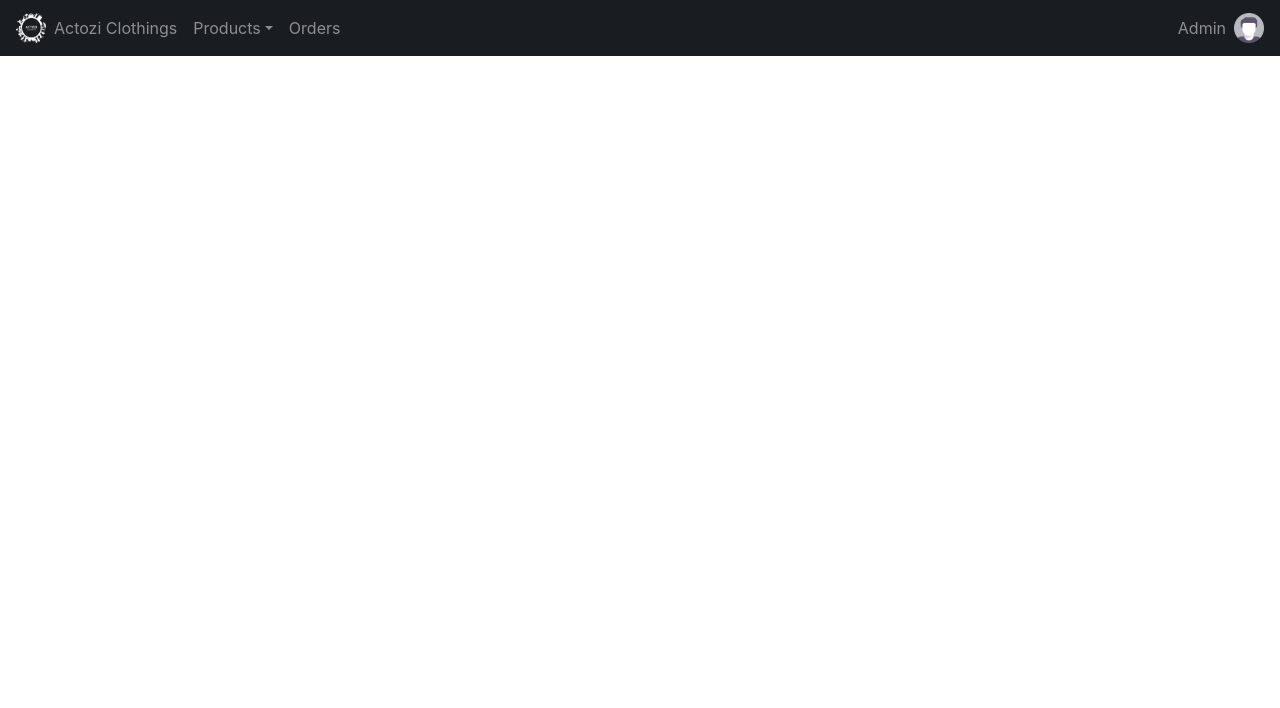
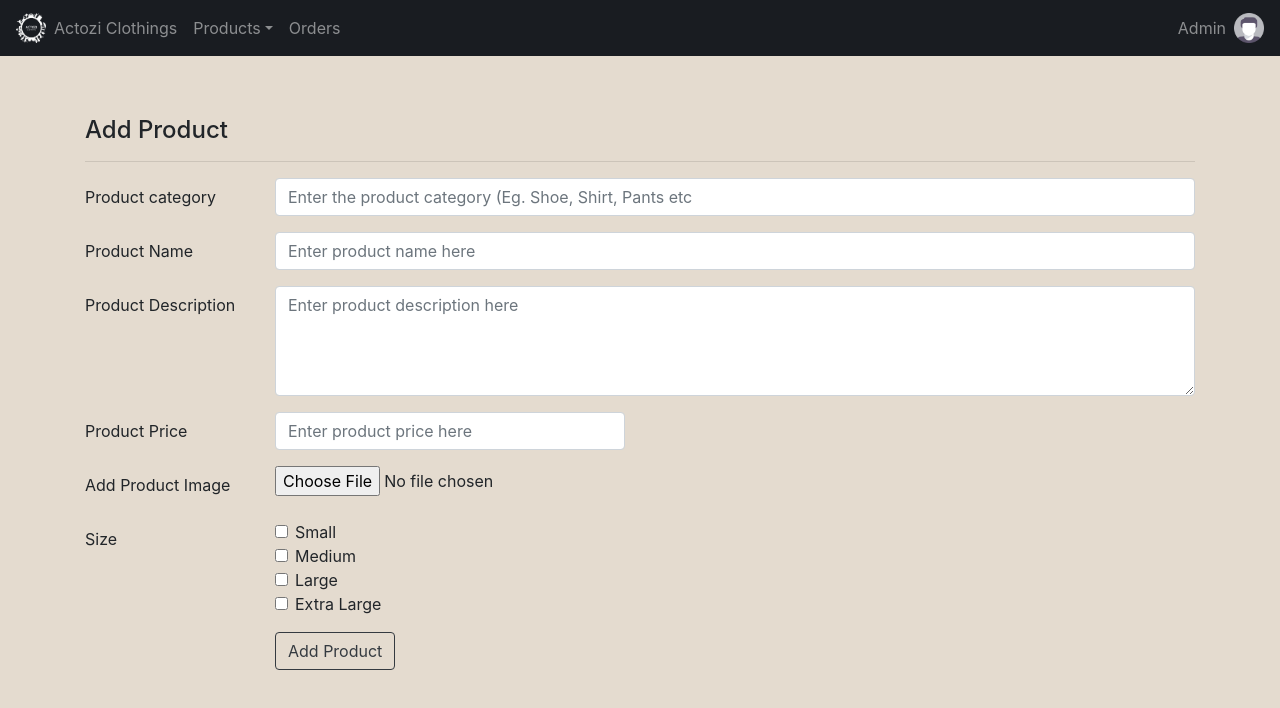
Before and after one commit to hashirtihami/actozi, a React (Create React App) app in the folder actozi/: page /admin/createproducts in a window 1280 px wide. Shown: the top 708 px of the page. Built offline with nearby package versions, Linux system fonts and the light colour scheme.

Commit message:
add product form front end completed

```diff
--- /dev/null
+++ b/actozi/src/components/AddImageButton/AddImageButton.js
@@ -0,0 +1,15 @@
+import React from 'react';
+
+export default class AddImageButton extends React.Component{
+    fileSelectedHandler = event =>{
+        console.log(event);
+    }
+    render(){
+        return(
+            <div>
+                <input type="file" onChange={this.fileSelectedHandler}/>
+            </div>
+        )
+    }
+
+}
--- a/actozi/src/components/Admin/Admin.css
+++ b/actozi/src/components/Admin/Admin.css
@@ -1,5 +1,15 @@
 .container{
-  padding: 40px;
+
   margin-top:60px;
-  background-color: f1f1f1;
+  background-color:f1f1f1;
 }
+
+body {
+  background-image: url("wall1.png");
+  background-repeat: no-repeat;
+  background-attachment: fixed;
+  -webkit-background-size: cover;
+  -moz-background-size: cover;
+  -o-background-size: cover;
+  background-size: cover;
+}
--- a/actozi/src/components/Admin/Admin.js
+++ b/actozi/src/components/Admin/Admin.js
@@ -18,15 +18,14 @@ function Admin() {
     <div className="">
       <HeaderAdmin />
       <Switch>
-      <Route path="/" exact component={Home}/>
-      <Route path="/home"  component={Home}/>
-      <Route path="/existingproducts" component={ExistingProducts}/>
-      <Route path="/orders" component={Orders}/>
-      <Route path="/createproducts" component={CreateProduct}/>
+      <Route path="/admin/" exact component={Home}/>
+      <Route path="/admin/home"  component={Home}/>
+      <Route path="/admin/existingproducts" component={ExistingProducts}/>
+      <Route path="/admin/orders" component={Orders}/>
+      <Route path="/admin/createproducts" component={CreateProduct}/>
       </Switch>
     </div>
   </Router>
-
 
   );
 }
--- a/actozi/src/components/CreateProductForm/CreateProductForm.js
+++ b/actozi/src/components/CreateProductForm/CreateProductForm.js
@@ -4,13 +4,15 @@ import "../Admin/Admin.css";
 import "bootstrap/dist/css/bootstrap.css";
 import "slick-carousel/slick/slick.css";
 import "slick-carousel/slick/slick-theme.css";
-
+import AddImageButton from "../AddImageButton/AddImageButton"
 import { Button, Form, Row, Col } from 'react-bootstrap';
 
 
 function CreateProductForm() {
   return (
     <div class="container">
+      <h4>Add Product</h4>
+      <hr/>
       <Form>
         <Form.Group as={Row} controlId="formHorizontalCategory">
           <Form.Label column sm={2}>
@@ -30,6 +32,33 @@ function CreateProductForm() {
           </Col>
         </Form.Group>
 
+        <Form.Group as={Row} controlId="formHorizontalDesc">
+          <Form.Label column sm={2}>
+            Product Description
+          </Form.Label>
+          <Col sm={10}>
+            <Form.Control as="textarea" rows="4" placeholder="Enter product description here" />
+          </Col>
+        </Form.Group>
+
+        <Form.Group as={Row} controlId="formHorizontalPrice">
+          <Form.Label column sm={2}>
+            Product Price
+          </Form.Label>
+          <Col sm={4}>
+            <Form.Control placeholder="Enter product price here" />
+          </Col>
+        </Form.Group>
+
+        <Form.Group as={Row} controlId="formHorizontalDesc">
+          <Form.Label column sm={2}>
+            Add Product Image
+          </Form.Label>
+          <Col sm={10}>
+            <AddImageButton/>
+          </Col>
+        </Form.Group>
+
         <fieldset>
           <Form.Group as={Row}>
             <Form.Label as="legend" column sm={2}>
@@ -38,21 +67,27 @@ function CreateProductForm() {
             <Col sm={10}>
               <Form.Check
                 type="checkbox"
-                label="first radio"
+                label="Small"
                 name="formHorizontalRadios"
-                id="formHorizontalRadios1"
+                id="formHorizontalSize1"
               />
               <Form.Check
                 type="checkbox"
-                label="second radio"
+                label="Medium"
                 name="formHorizontalRadios"
-                id="formHorizontalRadios2"
+                id="formHorizontalSize2"
               />
               <Form.Check
                 type="checkbox"
-                label="third radio"
+                label="Large"
                 name="formHorizontalRadios"
-                id="formHorizontalRadios3"
+                id="formHorizontalSize3"
+              />
+              <Form.Check
+                type="checkbox"
+                label="Extra Large"
+                name="formHorizontalRadios"
+                id="formHorizontalSize4"
               />
             </Col>
           </Form.Group>
@@ -60,7 +95,7 @@ function CreateProductForm() {
 
         <Form.Group as={Row}>
           <Col sm={{ span: 10, offset: 2 }}>
-            <Button type="submit">Sign in</Button>
+            <Button variant="outline-dark" type="submit">Add Product</Button>
           </Col>
         </Form.Group>
       </Form>
--- a/actozi/src/components/ExistingProducts/ExistingProducts.js
+++ b/actozi/src/components/ExistingProducts/ExistingProducts.js
@@ -4,14 +4,13 @@ import "../Admin/Admin.css";
 import "bootstrap/dist/css/bootstrap.css";
 import "slick-carousel/slick/slick.css";
 import "slick-carousel/slick/slick-theme.css";
-import HeaderAdmin from "../HeaderAdmin/Header";
+import ProductsTable from "../ProductsTable/ProductsTable";
 
 
 function ExistingProducts() {
   return (
     <div>
-      <h1> ExistingProducts page
-      </h1>
+      <ProductsTable/>
     </div>
   );
 }
--- /dev/null
+++ b/actozi/src/components/ProductsTable/ProductsTable.js
@@ -0,0 +1,15 @@
+import React from "react";
+// import logo from "./logo.svg";
+import "../Admin/Admin.css";
+import "bootstrap/dist/css/bootstrap.css";
+import "slick-carousel/slick/slick.css";
+import "slick-carousel/slick/slick-theme.css";
+import AddImageButton from "../AddImageButton/AddImageButton"
+import { Button, Form, Row, Col } from 'react-bootstrap';
+function ProductsTable() {
+    return (
+        <h1>this shit works</h1>
+    )
+}
+
+export default ProductsTable;
```
Also changed, not shown: actozi/src/components/Admin/wall1.png (added).
